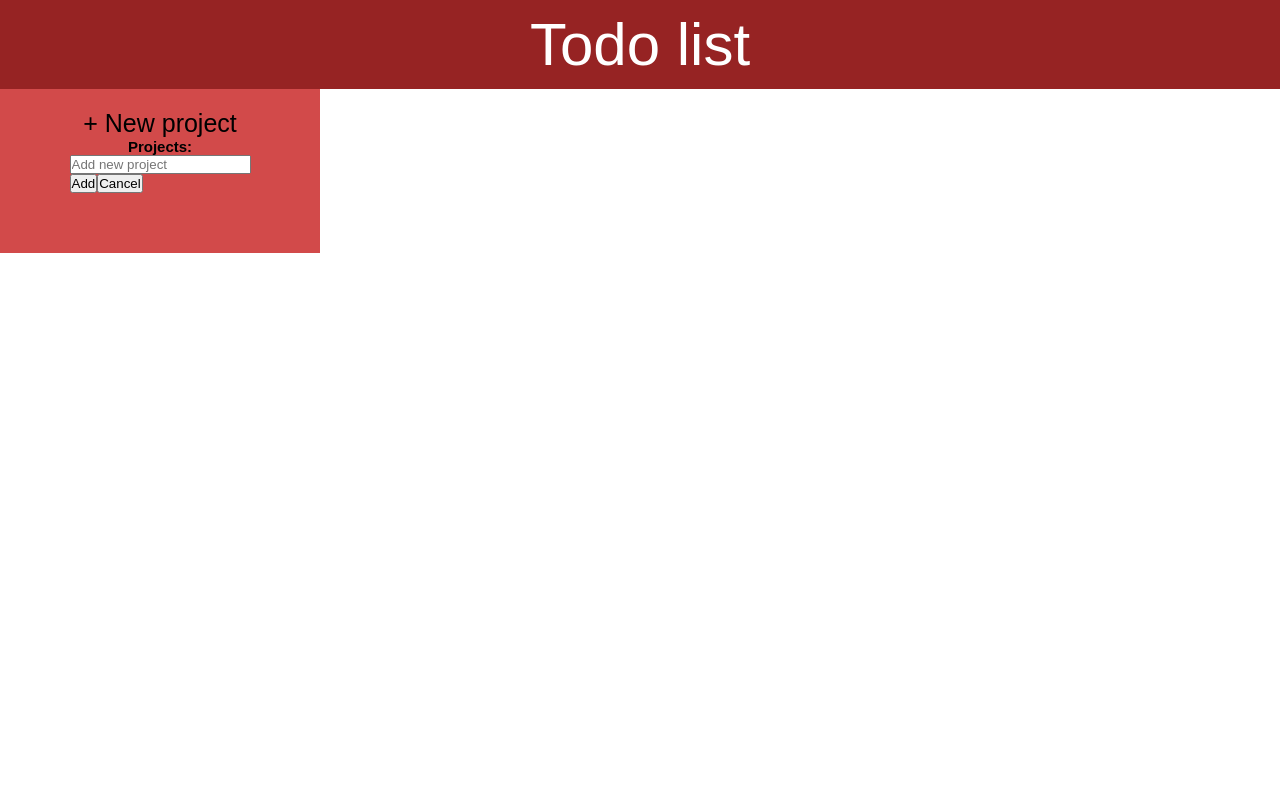
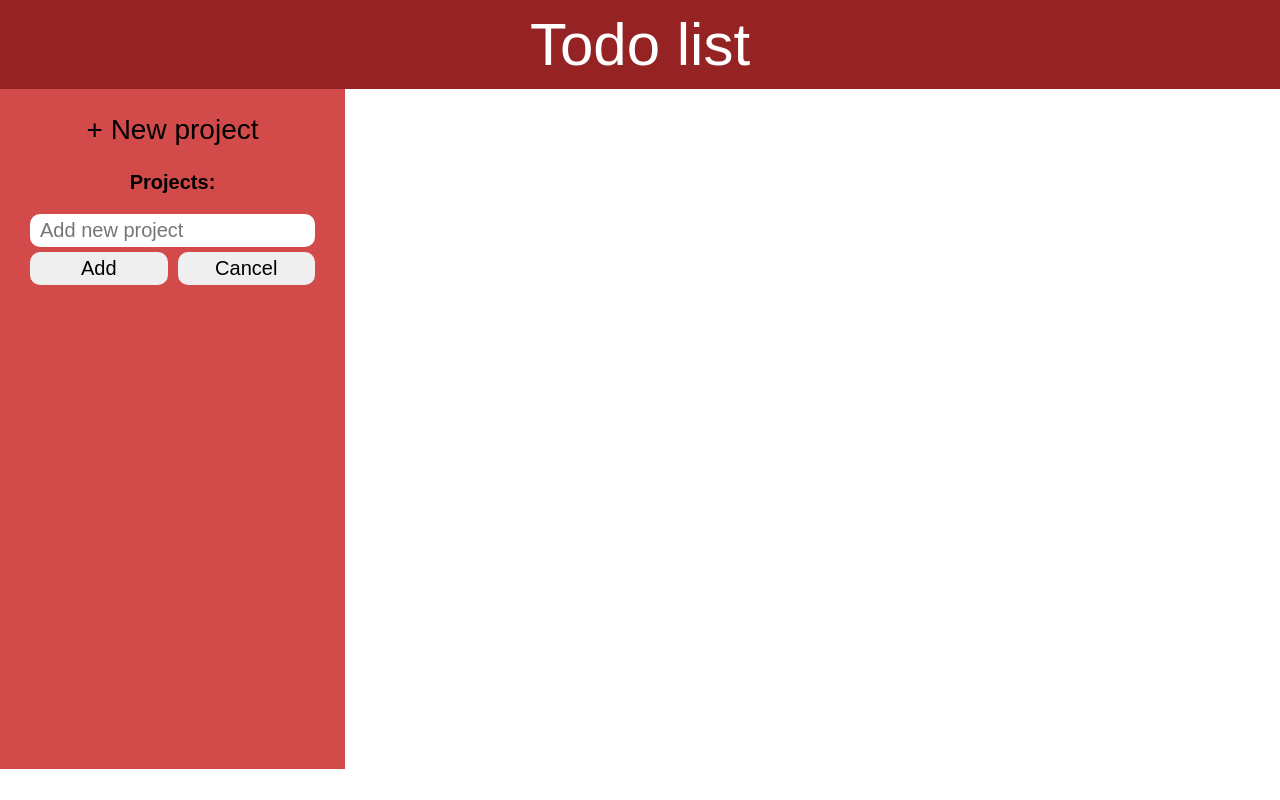
Before and after one commit to jovanlekic12/todoList-withProjects-react, a React (Vite) app: page / in a window 1280 px wide. Both pictures are taken after a click on the button "+ New project". Built offline with nearby package versions, Linux system fonts and the light colour scheme.

Commit message:
add todo section and style

```diff
--- a/package.json
+++ b/package.json
@@ -11,7 +11,8 @@
   },
   "dependencies": {
     "react": "^18.3.1",
-    "react-dom": "^18.3.1"
+    "react-dom": "^18.3.1",
+    "react-icons": "^5.3.0"
   },
   "devDependencies": {
     "@eslint/js": "^9.13.0",
--- a/src/App.css
+++ b/src/App.css
@@ -31,15 +31,176 @@ html {
   align-items: center;
   background-color: #d24a4a;
   padding: 2rem 3rem;
-  height: 100%;
+  min-height: 80vh;
 }
 
 .new__project__btn {
-  font-size: 2.5rem;
+  font-size: 2.8rem;
   border: 0;
+  width: 100%;
+  border-radius: 1rem;
+  padding: 0.5rem 0;
   background-color: transparent;
+  cursor: pointer;
+  transition: background-color 0.3s;
+}
+
+.new__project__btn:hover {
+  background-color: #b84040;
+  transition: background-color 0.3s;
+}
+
+.projects__section__title,
+.todos__section__title {
+  font-size: 2rem;
+  margin: 2rem 0;
+}
+
+.projects__list__item {
+  font-size: 1.2rem;
+  transition: background-color 0.3s;
+  cursor: pointer;
+  display: flex;
+  align-items: center;
+  justify-content: space-between;
+  padding: 0.5rem 1rem;
+  border-radius: 1rem;
+}
+
+.projects__list__item svg {
+  font-size: 1.5rem;
+}
+
+.projects__list__item:hover {
+  background-color: #b84040;
+
+  transition: background-color 0.3s;
 }
 
 .projects__list {
   list-style: none;
+  width: 100%;
 }
+
+.projects__list__form {
+  display: flex;
+  flex-direction: column;
+  margin-bottom: 2rem;
+  width: 100%;
+}
+
+.project__input {
+  font-size: 2rem;
+  padding: 0.5rem 1rem;
+  border-radius: 1rem;
+  border: 0;
+}
+
+.projects__list__form div {
+  display: flex;
+  margin-top: 0.5rem;
+  gap: 1rem;
+}
+
+.project__form__btn {
+  width: 100%;
+  font-size: 2rem;
+  border-radius: 1rem;
+  border: 0;
+  padding: 0.5rem 0;
+  cursor: pointer;
+}
+
+.new__todo__btn {
+  font-size: 2.8rem;
+  border: 0;
+  width: 100%;
+  border-radius: 1rem;
+  padding: 0.5rem 0;
+  background-color: transparent;
+  cursor: pointer;
+  transition: background-color 0.3s;
+}
+
+.new__todo__btn:hover {
+  background-color: #d24a4a;
+  transition: background-color 0.3s;
+}
+
+.todos__section {
+  display: flex;
+  flex-direction: column;
+  align-items: center;
+  padding: 2rem 3rem;
+  height: 100%;
+}
+
+.todo__list__form {
+  width: 90%;
+  margin-top: 2rem;
+  display: flex;
+  flex-direction: column;
+}
+
+.todo__form__container {
+  display: flex;
+  justify-content: space-between;
+  background-color: #f96060;
+  padding: 1rem 2rem;
+  border-radius: 1rem;
+}
+
+.todo__form__div {
+  display: flex;
+  align-items: center;
+  font-size: 2.5rem;
+  gap: 1rem;
+}
+
+.todo__form__input {
+  font-size: 1.5rem;
+  padding: 0.5rem 1rem;
+  border-radius: 1rem;
+  border: 0;
+}
+
+.todo__form__input::placeholder {
+  font-size: 1.8rem;
+}
+
+.todo__form__btn__div {
+  display: flex;
+  align-items: center;
+  margin-top: 1rem;
+  gap: 2rem;
+}
+
+.todo__form__add__btn,
+.todo__form__cancel__btn {
+  width: 100%;
+  font-size: 2rem;
+  padding: 0.5rem 0;
+  border-radius: 1rem;
+  transition: background-color 0.3s;
+  cursor: pointer;
+}
+
+.todo__form__add__btn {
+  border: 1px solid #30ba30;
+  background-color: rgb(68, 236, 68);
+}
+
+.todo__form__add__btn:hover {
+  background-color: #2ba22b;
+  transition: background-color 0.3s;
+}
+
+.todo__form__cancel__btn {
+  border: 1px solid #c61a1a;
+  background-color: #f96060;
+}
+
+.todo__form__cancel__btn:hover {
+  background-color: #c03d3d;
+  transition: background-color 0.3s;
+}
--- a/src/App.jsx
+++ b/src/App.jsx
@@ -9,6 +9,7 @@ function App() {
   const [projects, setProjects] = useState([]);
   const [projectName, setProjectName] = useState("");
   const [isProjectFormOpened, setIsProjectFormOpened] = useState(false);
+  const [isTodoFormOpened, setIsTodoFormOpened] = useState(false);
   const [selectedProject, setSelectedProject] = useState();
 
   function handleSubmitProject(event, name) {
@@ -20,7 +21,11 @@ function App() {
   function handleSelectedProject(id) {
     const selected = projects.find((project) => project.id === id);
     setSelectedProject(selected);
-    console.log(selectedProject);
+    setIsTodoFormOpened(false);
+  }
+
+  function handleDeleteProject(id) {
+    setProjects((prev) => prev.filter((project) => project.id !== id));
   }
 
   function handleAddProject(name) {
@@ -45,8 +50,15 @@ function App() {
           isProjectFormOpened={isProjectFormOpened}
           setIsProjectFormOpened={setIsProjectFormOpened}
           handleSelectedProject={handleSelectedProject}
+          handleDeleteProject={handleDeleteProject}
         />
-        {selectedProject && <Todos todos={selectedProject.todos} />}
+        {selectedProject && (
+          <Todos
+            todos={selectedProject.todos}
+            isTodoFormOpened={isTodoFormOpened}
+            setIsTodoFormOpened={setIsTodoFormOpened}
+          />
+        )}
       </main>
     </>
   );
--- a/src/components/projectListItem.jsx
+++ b/src/components/projectListItem.jsx
@@ -1,5 +1,7 @@
+import { RxCross2 } from "react-icons/rx";
+
 function Project(props) {
-  const { name, id, handleSelectedProject } = props;
+  const { name, id, handleSelectedProject, handleDeleteProject } = props;
 
   console.log(props);
   return (
@@ -8,6 +10,7 @@ function Project(props) {
       onClick={() => handleSelectedProject(id)}
     >
       <h1>{name}</h1>
+      <RxCross2 onClick={() => handleDeleteProject(id)} />
     </li>
   );
 }
--- a/src/components/projects.jsx
+++ b/src/components/projects.jsx
@@ -11,6 +11,7 @@ function Projects(props) {
     isProjectFormOpened,
     setIsProjectFormOpened,
     handleSelectedProject,
+    handleDeleteProject,
   } = props;
 
   return (
@@ -40,6 +41,7 @@ function Projects(props) {
                 id={project.id}
                 key={project.id}
                 handleSelectedProject={handleSelectedProject}
+                handleDeleteProject={handleDeleteProject}
               />
             );
           })}
--- a/src/components/projectsListForm.jsx
+++ b/src/components/projectsListForm.jsx
@@ -6,7 +6,10 @@ function ProjectForm(props) {
     props;
 
   return (
-    <form onSubmit={(event) => handleSubmitProject(event, projectName)}>
+    <form
+      className="projects__list__form"
+      onSubmit={(event) => handleSubmitProject(event, projectName)}
+    >
       <Input
         placeHolder="Add new project"
         className="project__input"
--- /dev/null
+++ b/src/components/todoListForm.jsx
@@ -0,0 +1,29 @@
+import Button from "./button";
+import Input from "./input";
+
+function TodoForm(props) {
+  return (
+    <form className="todo__list__form">
+      <div className="todo__form__container">
+        <div className="todo__form__div">
+          <label className="todo__form__label">Title:</label>
+          <Input
+            type="text"
+            className="todo__form__input"
+            placeHolder="My todo"
+          ></Input>
+        </div>
+        <div className="todo__form__div">
+          <label className="todo__form__label">Date:</label>
+          <Input type="date" className="todo__form__input"></Input>
+        </div>
+      </div>
+      <div className="todo__form__btn__div">
+        <Button className="todo__form__add__btn">Add</Button>
+        <Button className="todo__form__cancel__btn">Cancel</Button>
+      </div>
+    </form>
+  );
+}
+
+export default TodoForm;
--- a/src/components/todos.jsx
+++ b/src/components/todos.jsx
@@ -1,11 +1,18 @@
 import Button from "./button";
 import Input from "./input";
-
+import TodoForm from "./todoListForm";
 function Todos(props) {
-  const { todos } = props;
+  const { todos, isTodoFormOpened, setIsTodoFormOpened } = props;
   return (
     <section className="todos__section">
-      <Button>+ New todo</Button>
+      <Button
+        onClick={() => setIsTodoFormOpened(true)}
+        className="new__todo__btn"
+      >
+        + New todo
+      </Button>
+      <h1 className="todos__section__title">Todos:</h1>
+      {isTodoFormOpened ? <TodoForm /> : ""}
     </section>
   );
 }
```
Also changed, not shown: 1 other file (tests, documents, lock files or other folders).
